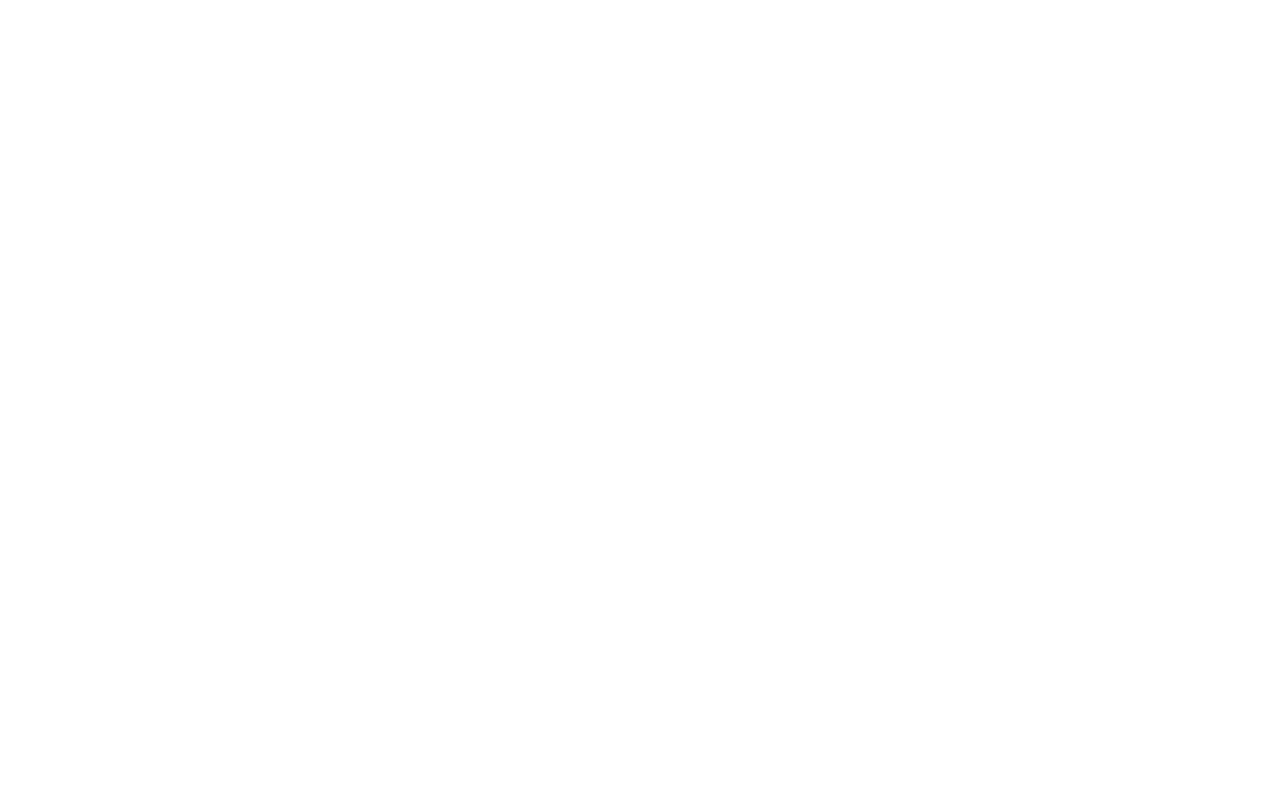
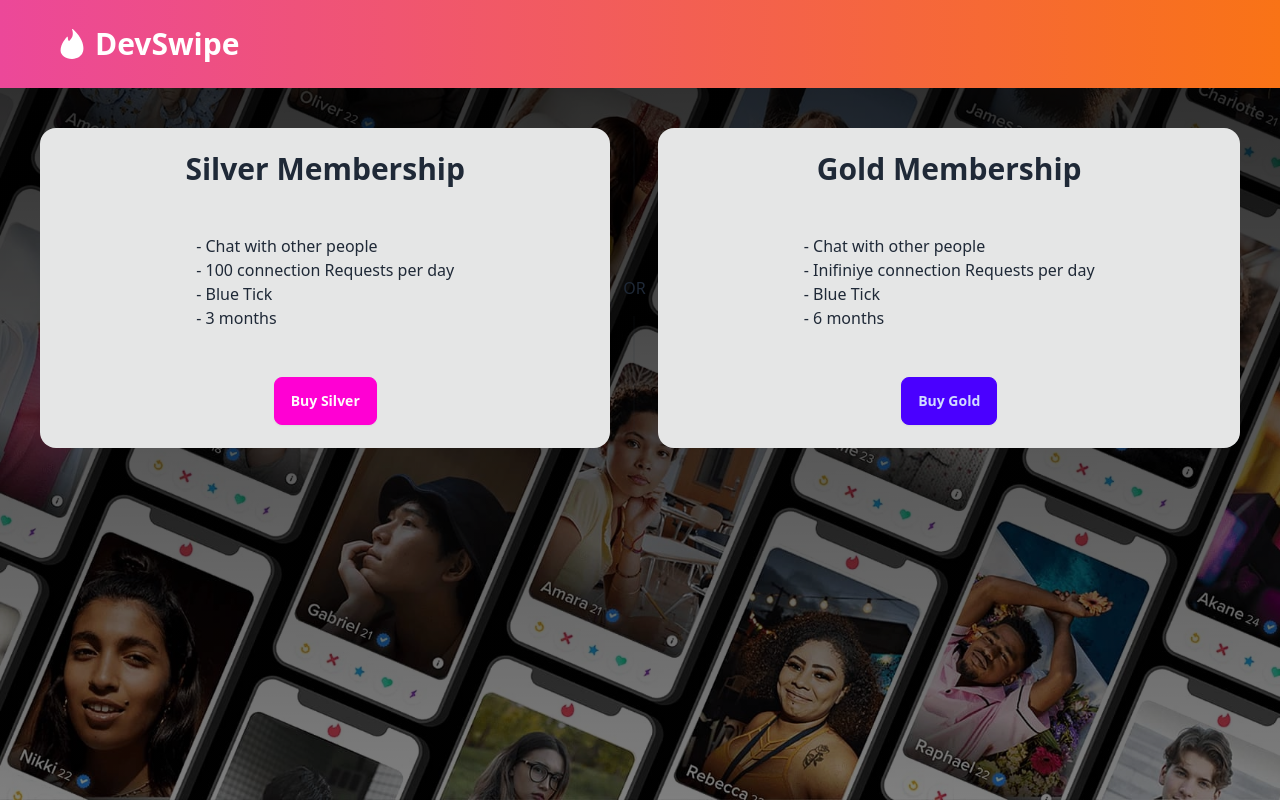
Before and after one commit to virendra-sirture05/devSwipe-frontEnd, a React (Vite) app: page /premium in a window 1280 px wide. Before the commit this address had no page. Built offline with nearby package versions, Linux system fonts and the light colour scheme; no server answers.

Commit message:
some changes

```diff
--- a/src/App.jsx
+++ b/src/App.jsx
@@ -9,7 +9,7 @@ import appStore from "./utils/appStore";
 import Feed from "./components/Feed";
 import Connections from "./components/Connections";
 import Requests from "./components/Requests";
-// import Premium from "./components/Premium";
+import Premium from "./components/Premium";
 
 function App() {
   return (
@@ -23,7 +23,7 @@ function App() {
               <Route path="/profile" element={<Profile />} />
               <Route path="/connections" element={<Connections/>} />
               <Route path="/requests" element={<Requests/>} />
-              {/* <Route path="/premium" element={<Premium/>} /> */}
+              <Route path="/premium" element={<Premium/>} />
             </Route>
           </Routes>
         </BrowserRouter>
--- a/src/components/Navbar.jsx
+++ b/src/components/Navbar.jsx
@@ -75,14 +75,14 @@ const Navbar = () => {
                   Requests
                 </Link>
               </li>
-              {/* <li className="hover:bg-pink-100 transition-all duration-200 rounded-md">
+              <li className="hover:bg-pink-100 transition-all duration-200 rounded-md">
                 <Link
                   className="flex justify-between items-center text-lg font-semibold"
                   to={"/premium"}
                 >
                   Premium
                 </Link>
-              </li> */}
+              </li>
               <li className="hover:bg-pink-100 transition-all duration-200 rounded-md">
                 <a
                   onClick={handleLogout}
--- a/src/components/Premium.jsx
+++ b/src/components/Premium.jsx
@@ -1,76 +1,76 @@
-// import axios from "axios";
-// import React from "react";
-// import BASE_URL from "../utils/constant";
+import axios from "axios";
+import React from "react";
+import BASE_URL from "../utils/constant";
 
-// const Premium = () => {
-//     const handleBuyClick = async (type) => {
-//         const order = await axios.post(
-//           BASE_URL + "/payment/create",
-//           {
-//             membershipType: type,
-//           },
-//           { withCredentials: true }
-//         );
+const Premium = () => {
+    const handleBuyClick = async (type) => {
+        const order = await axios.post(
+          BASE_URL + "/payment/create",
+          {
+            membershipType: type,
+          },
+          { withCredentials: true }
+        );
 
-//         const { amount, keyId, currency, notes, orderId } = order.data;
-//         const options = {
-//           key: keyId,
-//           amount,
-//           currency,
-//           name: "Dev Swipe",
-//           description: "Connect to other developers",
-//           order_id: orderId,
-//           prefill: {
-//             name: notes.firstName + " " + notes.lastName,
-//             email: notes.emailId,
-//             contact: "9999999999",
-//           },
-//           theme: {
-//             color: "#F37254",
-//           },
-//         };
-//         const rzp = new window.Razorpay(options);
-//         rzp.open();
-//       };
+        const { amount, keyId, currency, notes, orderId } = order.data;
+        const options = {
+          key: keyId,
+          amount,
+          currency,
+          name: "Dev Swipe",
+          description: "Connect to other developers",
+          order_id: orderId,
+          prefill: {
+            name: notes.firstName + " " + notes.lastName,
+            email: notes.emailId,
+            contact: "9999999999",
+          },
+          theme: {
+            color: "#F37254",
+          },
+        };
+        const rzp = new window.Razorpay(options);
+        rzp.open();
+      };
 
 
-//   return (
-//     <div className="m-10">
-//       <div className="flex w-full">
-//         <div className="card bg-base-300 rounded-box grid h-80 flex-grow place-items-center">
-//           <h1 className="font-bold text-3xl">Silver Membership</h1>
-//           <ul>
-//             <li> - Chat with other people</li>
-//             <li> - 100 connection Requests per day</li>
-//             <li> - Blue Tick</li>
-//             <li> - 3 months</li>
-//           </ul>
-//           <button
-//             onClick={() => handleBuyClick("silver")}
-//             className="btn btn-secondary"
-//           >
-//             Buy Silver
-//           </button>
-//         </div>
-//         <div className="divider divider-horizontal">OR</div>
-//         <div className="card bg-base-300 rounded-box grid h-80 flex-grow place-items-center">
-//           <h1 className="font-bold text-3xl">Gold Membership</h1>
-//           <ul>
-//             <li> - Chat with other people</li>
-//             <li> - Inifiniye connection Requests per day</li>
-//             <li> - Blue Tick</li>
-//             <li> - 6 months</li>
-//           </ul>
-//           <button
-//             onClick={() => handleBuyClick("gold")}
-//             className="btn btn-primary"
-//           >
-//             Buy Gold
-//           </button>
-//         </div>
-//       </div>
-//     </div>
-//   );
-// };
+  return (
+    <div className="m-10">
+      <div className="flex w-full">
+        <div className="card bg-base-300 rounded-box grid h-80 flex-grow place-items-center">
+          <h1 className="font-bold text-3xl">Silver Membership</h1>
+          <ul>
+            <li> - Chat with other people</li>
+            <li> - 100 connection Requests per day</li>
+            <li> - Blue Tick</li>
+            <li> - 3 months</li>
+          </ul>
+          <button
+            onClick={() => handleBuyClick("silver")}
+            className="btn btn-secondary"
+          >
+            Buy Silver
+          </button>
+        </div>
+        <div className="divider divider-horizontal">OR</div>
+        <div className="card bg-base-300 rounded-box grid h-80 flex-grow place-items-center">
+          <h1 className="font-bold text-3xl">Gold Membership</h1>
+          <ul>
+            <li> - Chat with other people</li>
+            <li> - Inifiniye connection Requests per day</li>
+            <li> - Blue Tick</li>
+            <li> - 6 months</li>
+          </ul>
+          <button
+            onClick={() => handleBuyClick("gold")}
+            className="btn btn-primary"
+          >
+            Buy Gold
+          </button>
+        </div>
+      </div>
+    </div>
+  );
+};
 
-// export default Premium;
+export default Premium;
--- a/src/utils/constant.js
+++ b/src/utils/constant.js
@@ -1,5 +1,5 @@
-// const BASE_URL = "http://localhost:3000"
+const BASE_URL = "http://localhost:3000"
 // const BASE_URL = location.hostname === "localhost" ? "http://localhost:3000" : "/api";
 
-const BASE_URL = "/api"
+// const BASE_URL = "/api"
 export default BASE_URL
```
